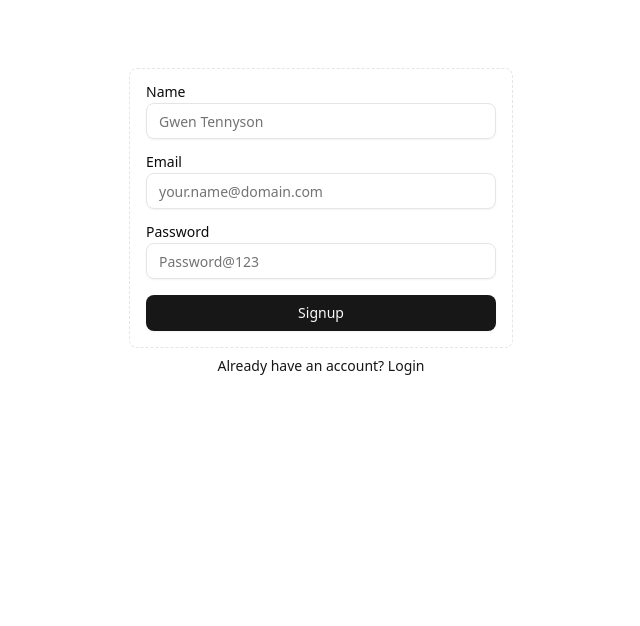
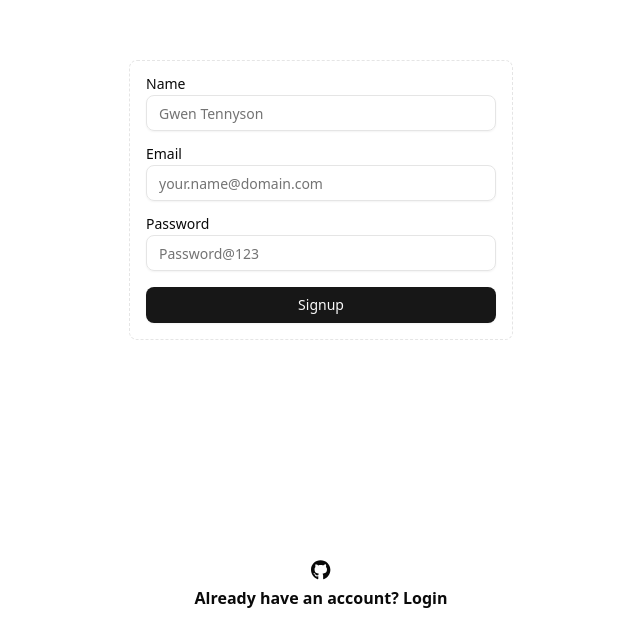
Before and after one commit to arsalanansariofficial/next-auth, a Next.js app: page /signup in a window 1280 px wide. Shown: the part 174-800 px from the top of the page, without its empty margins (319-959 px from the left). Built offline with nearby package versions, Linux system fonts and the light colour scheme; no server answers.

Commit message:
Add GitHub OAuth

```diff
--- a/app/login/page.tsx
+++ b/app/login/page.tsx
@@ -2,6 +2,9 @@
 
 import Link from 'next/link';
 import { useActionState } from 'react';
+import { signIn } from 'next-auth/react';
+import { faGithub } from '@fortawesome/free-brands-svg-icons';
+import { FontAwesomeIcon } from '@fortawesome/react-fontawesome';
 
 import { login } from '@/lib/actions';
 import { Input } from '@/components/ui/input';
@@ -12,8 +15,8 @@ export default function Page() {
   const [state, action] = useActionState(login, undefined);
 
   return (
-    <main className="row-start-2 grid place-items-center">
-      <section className="p-4">
+    <main className="row-start-2 grid grid-rows-1 p-4">
+      <section className="place-self-center p-4">
         <form
           action={action}
           className="min-w-sm space-y-4 rounded-md border border-dashed p-4"
@@ -53,10 +56,18 @@ export default function Page() {
             Login
           </Button>
         </form>
-        <Button variant="link" className="mx-auto block p-0 text-center">
-          <Link href="/signup">Don&apos;t have an account? Signup</Link>
-        </Button>
       </section>
+      <footer className="grid place-items-center gap-1">
+        <button onClick={() => signIn('github')} className="cursor-pointer">
+          <FontAwesomeIcon icon={faGithub} size="lg" />
+        </button>
+        <Link
+          href="/signup"
+          className="font-semibold underline-offset-2 hover:underline"
+        >
+          Don&apos;t have an account? Signup
+        </Link>
+      </footer>
     </main>
   );
 }
--- a/app/signup/page.tsx
+++ b/app/signup/page.tsx
@@ -2,6 +2,9 @@
 
 import Link from 'next/link';
 import { useActionState } from 'react';
+import { signIn } from 'next-auth/react';
+import { faGithub } from '@fortawesome/free-brands-svg-icons';
+import { FontAwesomeIcon } from '@fortawesome/react-fontawesome';
 
 import { signup } from '@/lib/actions';
 import { Input } from '@/components/ui/input';
@@ -12,8 +15,8 @@ export default function Page() {
   const [state, action] = useActionState(signup, undefined);
 
   return (
-    <main className="row-start-2 grid place-items-center">
-      <section className="p-4">
+    <main className="row-start-2 grid grid-rows-1 p-4">
+      <section className="place-self-center">
         <form
           action={action}
           className="min-w-sm space-y-4 rounded-md border border-dashed p-4"
@@ -66,10 +69,18 @@ export default function Page() {
             Signup
           </Button>
         </form>
-        <Button variant="link" className="mx-auto block p-0 text-center">
-          <Link href="/login">Already have an account? Login</Link>
-        </Button>
       </section>
+      <footer className="grid place-items-center gap-1">
+        <button onClick={() => signIn('github')} className="cursor-pointer">
+          <FontAwesomeIcon icon={faGithub} size="lg" />
+        </button>
+        <Link
+          href="/login"
+          className="font-semibold underline-offset-2 hover:underline"
+        >
+          Already have an account? Login
+        </Link>
+      </footer>
     </main>
   );
 }
--- a/auth.ts
+++ b/auth.ts
@@ -1,29 +1,24 @@
 import bcrypt from 'bcryptjs';
-import NextAuth from 'next-auth';
 import { PrismaClient } from '@prisma/client';
+import GitHub from 'next-auth/providers/github';
+import NextAuth, { NextAuthConfig } from 'next-auth';
+import { PrismaAdapter } from '@auth/prisma-adapter';
 import Credentials from 'next-auth/providers/credentials';
 
+declare module 'next-auth' {
+  interface User {
+    role?: 'ADMIN' | 'USER';
+  }
+}
+
 const prisma = new PrismaClient();
-const publicRoutes = ['/', '/login', '/signup'];
 
-export const { auth, handlers, signIn, signOut } = NextAuth({
-  callbacks: {
-    authorized({ auth, request }) {
-      const isLoggedin = auth?.user;
-      const isPublicRoute = publicRoutes.includes(request.nextUrl.pathname);
-
-      if (isPublicRoute && isLoggedin) {
-        return Response.redirect(new URL('/dashboard', request.nextUrl));
-      }
-
-      if (!isPublicRoute && !isLoggedin) {
-        return Response.redirect(new URL('/login', request.nextUrl));
-      }
-
-      return true;
-    }
-  },
+export const authConfig = {
   providers: [
+    GitHub({
+      clientId: process.env.GITHUB_CLIENT_ID,
+      clientSecret: process.env.GITHUB_CLIENT_SECRET
+    }),
     Credentials({
       async authorize(credentials) {
         const { email, password } = credentials as {
@@ -39,4 +34,33 @@ export const { auth, handlers, signIn, signOut } = NextAuth({
       }
     })
   ]
+} satisfies NextAuthConfig;
+
+export const { auth, handlers, signIn, signOut } = NextAuth({
+  ...authConfig,
+  session: { strategy: 'jwt' },
+  adapter: PrismaAdapter(prisma),
+  events: {
+    async linkAccount({ user }) {
+      await prisma.user.update({
+        where: { id: user.id },
+        data: { emailVerified: new Date() }
+      });
+    }
+  },
+  callbacks: {
+    async session({ session, token }) {
+      session.user.id = token.id as string;
+      session.user.role = token.role as 'ADMIN' | 'USER';
+      return session;
+    },
+    async jwt({ token, user }) {
+      if (user) {
+        token.id = user.id;
+        token.role = user.role;
+      }
+
+      return token;
+    }
+  }
 });
--- a/middleware.ts
+++ b/middleware.ts
@@ -1,6 +1,21 @@
-import { auth } from '@/auth';
+import NextAuth from 'next-auth';
+import { authConfig } from '@/auth';
 
-export default auth;
+const publicRoutes = ['/', '/login', '/signup'];
+
 export const config = {
   matcher: ['/((?!api|_next/static|_next/image|.*\\.png$).*)']
 };
+
+export default NextAuth(authConfig).auth(async request => {
+  const isLoggedin = request.auth?.user;
+  const isPublicRoute = publicRoutes.includes(request.nextUrl.pathname);
+
+  if (!isPublicRoute && !isLoggedin) {
+    return Response.redirect(new URL('/login', request.nextUrl));
+  }
+
+  if (isPublicRoute && isLoggedin) {
+    return Response.redirect(new URL('/dashboard', request.nextUrl));
+  }
+});
```
Also changed, not shown: 1 other file (tests, documents, lock files or other folders).
